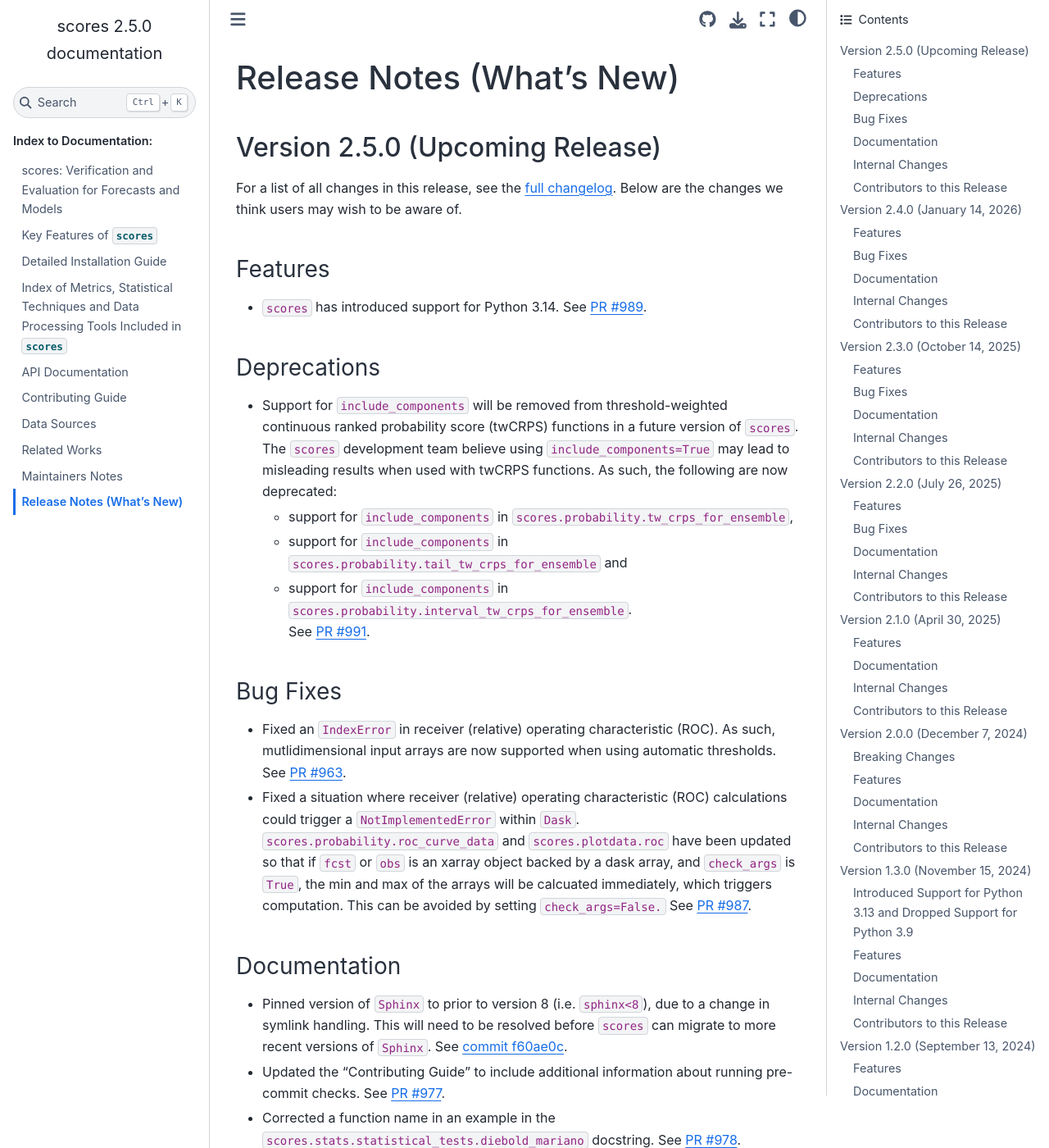
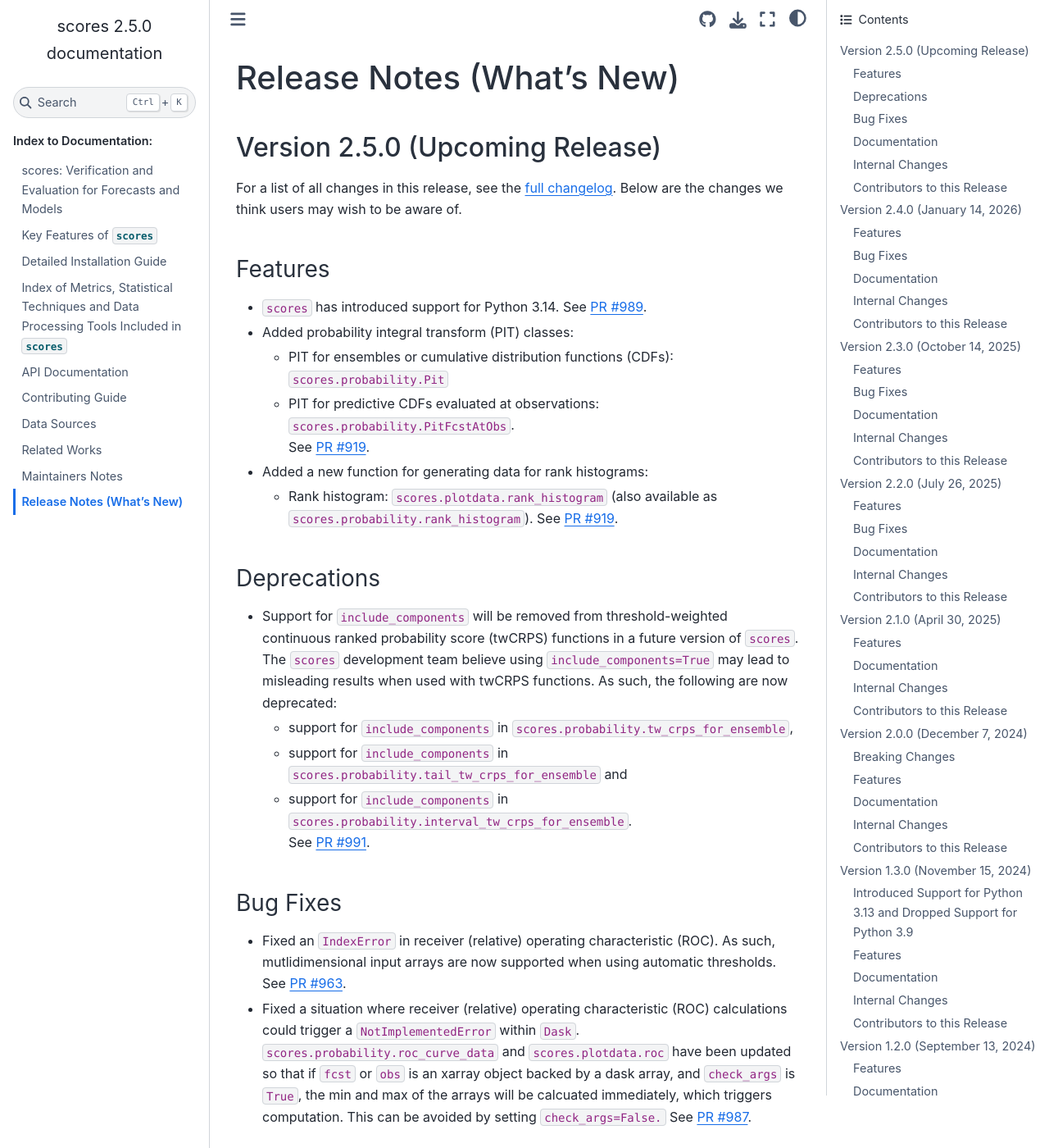
Before and after one commit to nci/scores, a Sphinx documentation site: the page built from docs/release_notes.md, in a window 1280 px wide and 1400 px high. Shown: the whole window at 82% size. Built offline with Sphinx 7.4.7 and the Sphinx Book theme 1.1.4, drawn with Linux system fonts in a browser that asks for light colours; pages that are not in the unit, such as notebooks, are missing from menus; some of the changed text lies outside the part shown.

Commit message:
Add PIT and Rank Histogram, including tutorials

```diff
--- a/docs/release_notes.md
+++ b/docs/release_notes.md
@@ -7,6 +7,12 @@ For a list of all changes in this release, see the [full changelog](https://gith
 ### Features
 
 - `scores` has introduced support for Python 3.14. See [PR #989](https://github.com/nci/scores/pull/989).
+- Added probability integral transform (PIT) classes:
+	- PIT for ensembles or cumulative distribution functions (CDFs): `scores.probability.Pit`
+	- PIT for predictive CDFs evaluated at observations: `scores.probability.PitFcstAtObs`.
+	See [PR #919](https://github.com/nci/scores/pull/919).
+- Added a new function for generating data for rank histograms:
+	- Rank histogram: `scores.plotdata.rank_histogram` (also available as `scores.probability.rank_histogram`). See [PR #919](https://github.com/nci/scores/pull/919).
 
 ### Deprecations
 
@@ -23,6 +29,9 @@ For a list of all changes in this release, see the [full changelog](https://gith
 
 ### Documentation
 
+- Added two new tutorials:
+	- "The Probability Integral Transform (PIT)". See [PR #919](https://github.com/nci/scores/pull/919).
+	- "Rank Histogram". See [PR #919](https://github.com/nci/scores/pull/919).
 - Pinned version of `Sphinx` to prior to version 8 (i.e. `sphinx<8`), due to a change in symlink handling. This will need to be resolved before `scores` can migrate to more recent versions of `Sphinx`. See [commit f60ae0c](https://github.com/nci/scores/commit/f60ae0c9d6f2ebd723df57541d849b6b5ecccd23).
 - Updated the "Contributing Guide" to include additional information about running pre-commit checks. See [PR #977](https://github.com/nci/scores/pull/977).
 - Corrected a function name in an example in the `scores.stats.statistical_tests.diebold_mariano` docstring. See [PR #978](https://github.com/nci/scores/pull/978).
```
